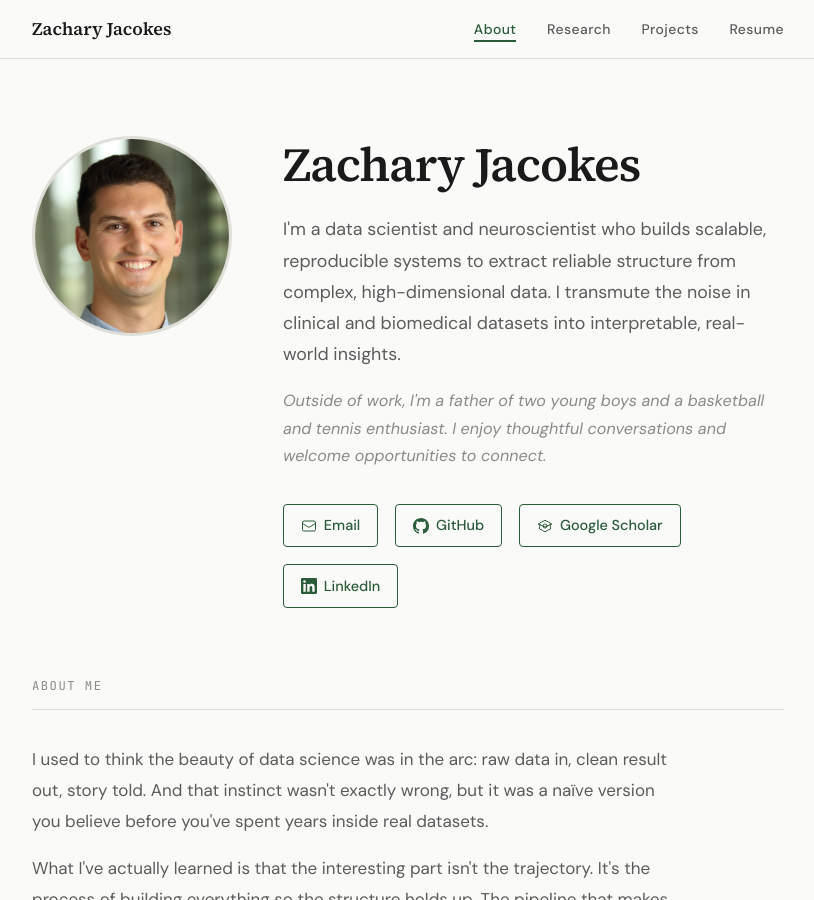
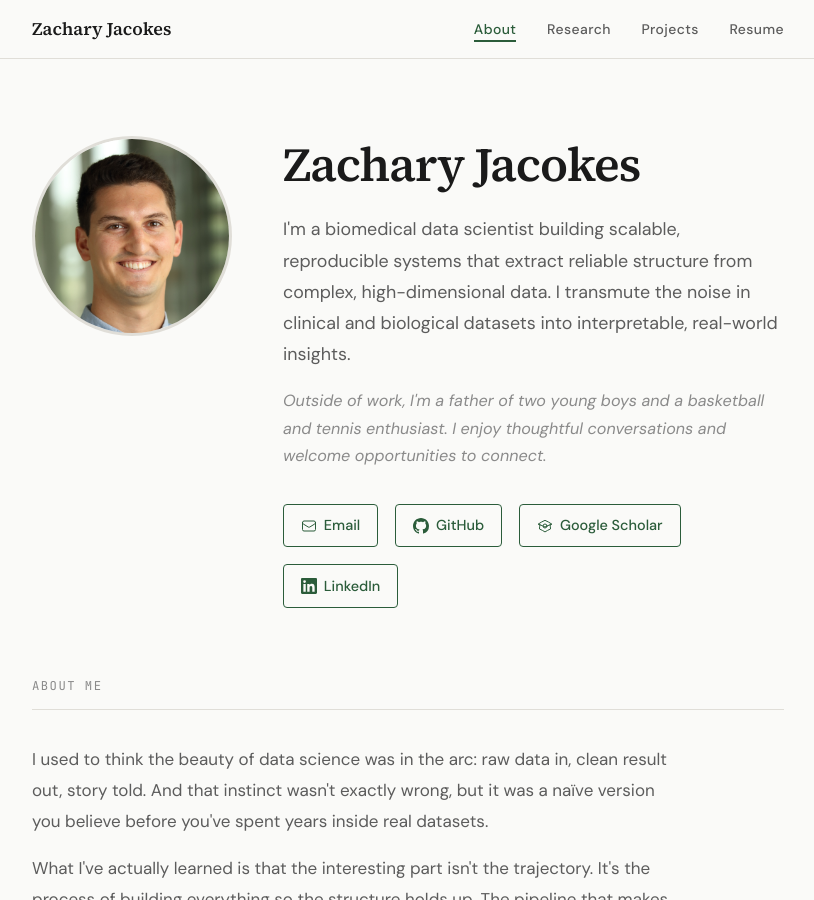
Before and after one commit to zjacokes/jacokes.github.io, a Jekyll site: the page built from index.html, in a window 1280 px wide and 900 px high. Shown: the whole window, without its empty margins (232-1046 px from the left). Built offline with Jekyll 4.4.1, drawn with Linux system fonts in a browser that asks for light colours.

Commit message:
updated about me

```diff
--- a/index.html
+++ b/index.html
@@ -1,7 +1,7 @@
 ---
 layout: default
 title: About
-description: "Data scientist and neuroscientist building scalable, reproducible systems to extract reliable structure from complex, high-dimensional data."
+description: "Biomedical data scientist building scalable, reproducible systems to extract reliable structure from complex, high-dimensional data."
 ---
 
 <style>
@@ -158,9 +158,9 @@ description: "Data scientist and neuroscientist building scalable, reproducible
         <h1><strong>Zachary Jacokes</strong></h1>
 
         <p class="positioning">
-            I'm a data scientist and neuroscientist who builds scalable, reproducible
-            systems to extract reliable structure from complex, high-dimensional data.
-            I transmute the noise in clinical and biomedical datasets into interpretable,
+            I'm a biomedical data scientist building scalable, reproducible
+            systems that extract reliable structure from complex, high-dimensional data.
+            I transmute the noise in clinical and biological datasets into interpretable,
             real-world insights.
         </p>
 
```
